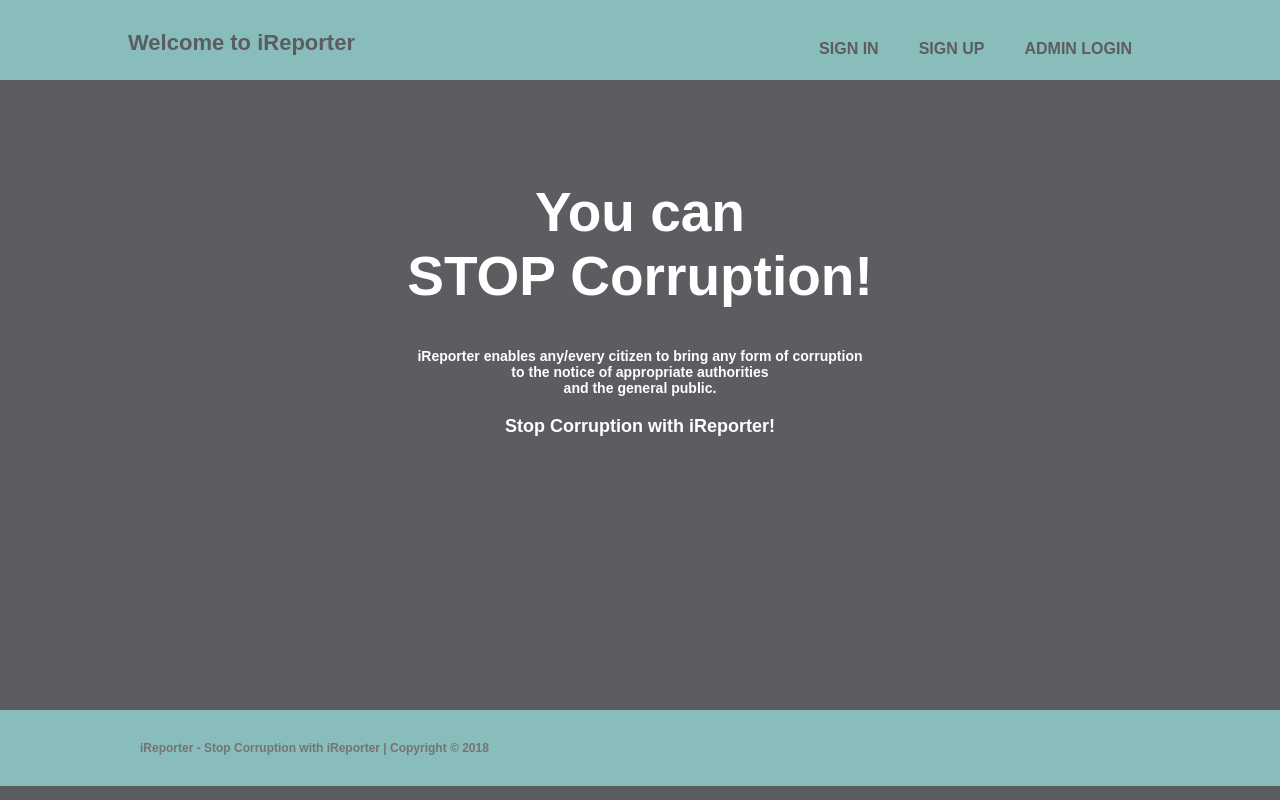
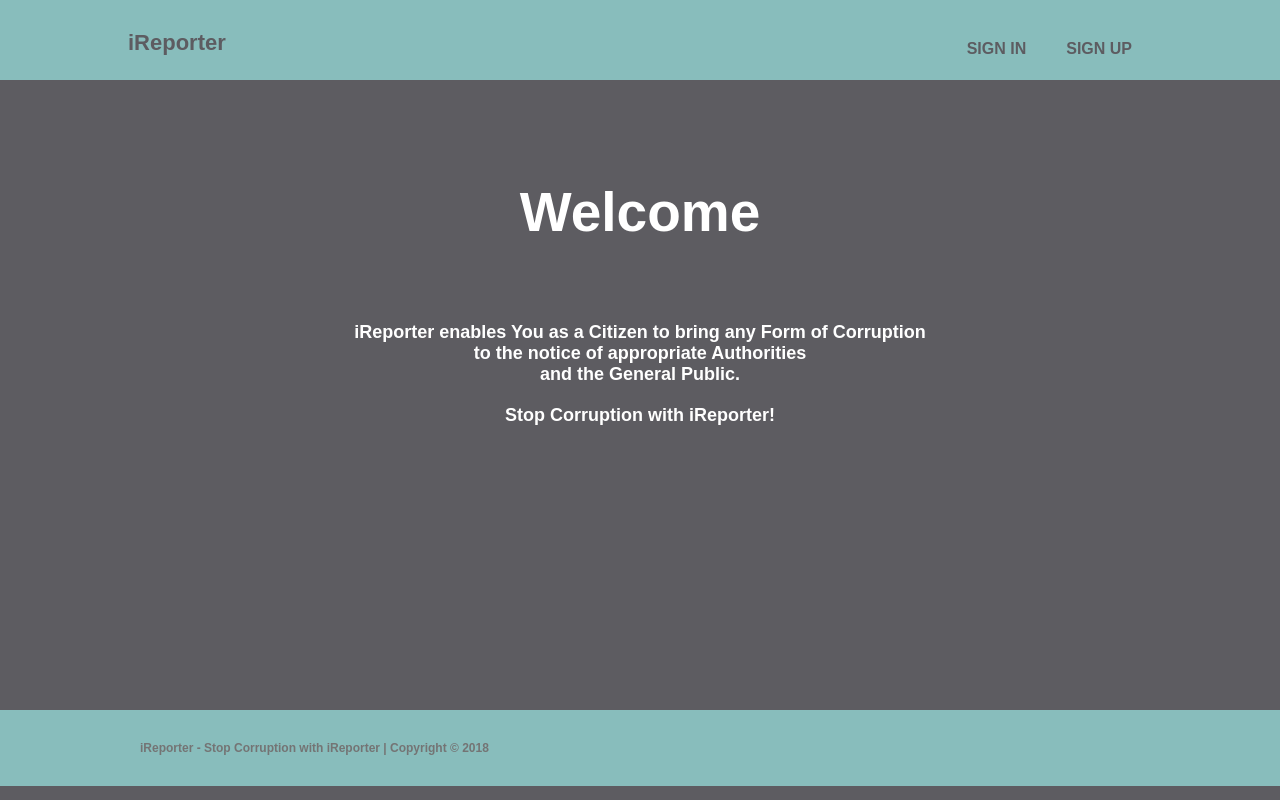
Before and after one commit to GitKanuhi/iReporter, a plain HTML site: page index.html in a window 1280 px wide. Drawn offline with Linux system fonts and the light colour scheme; files that its build step writes are made by us from their sources.

Commit message:
[Finishes #162155784] added changes on the landing page

```diff
--- a/index.html
+++ b/index.html
@@ -3,23 +3,20 @@
   <head>
     <meta charset="utf-8">
     <meta name="viewport" content="width=device-width">
-    <meta name="description" content="Affordable and professional web design">
-	  <meta name="keywords" content="web design, affordable web design, professional web design">
-  	<meta name="author" content="Brad Traversy">
     <title>iReporter</title>
-    <link rel="stylesheet" href="style.css">
+    <link rel="stylesheet" href="css/style.css">
   </head>
   <body>
     <header>
       <div class="container">
         <div id="branding">
-          <h1><span class="highlight"> <span >Welcome to iReporter</h1>
+          <h1><span class="highlight"><span >iReporter</h1>
         </div>
         <nav>
           <ul>
             <li class="current"><a href="signin.html">Sign In</a></li>
             <li class="current"><a href="signup.html">Sign Up</a></li>
-            <li class="current"><a href="#">Admin Login</a></li>
+
 
           </ul>
         </nav>
@@ -28,13 +25,18 @@
 
     <section id="showcase">
       <div class="container">
-        <h1>You can <br>STOP Corruption!</h1>
-        <p><h3>iReporter enables
-            any/every citizen to bring any form of corruption <br>to the notice of appropriate authorities <br>and the
-            general public.</h3></p>
+        <h1>Welcome</h1><br><br>
+        <p><h2>iReporter enables
+            You as a Citizen to bring any Form of Corruption <br>to the notice of appropriate Authorities <br>and the
+            General Public.</h2></p>
             <p><h2>Stop Corruption with iReporter!</p></h2>
+
     </section>
-
+    <td>
+        <div class="flex">
+            <span class="px-sm">
+                <a href="view_record.html"><i class="fas fa-eye"></i></a>
+            </span>
     <section id="newsletter">
       <div class="container">
           <footer><p><h4>iReporter - Stop Corruption with iReporter | Copyright &copy; 2018</p>
```
